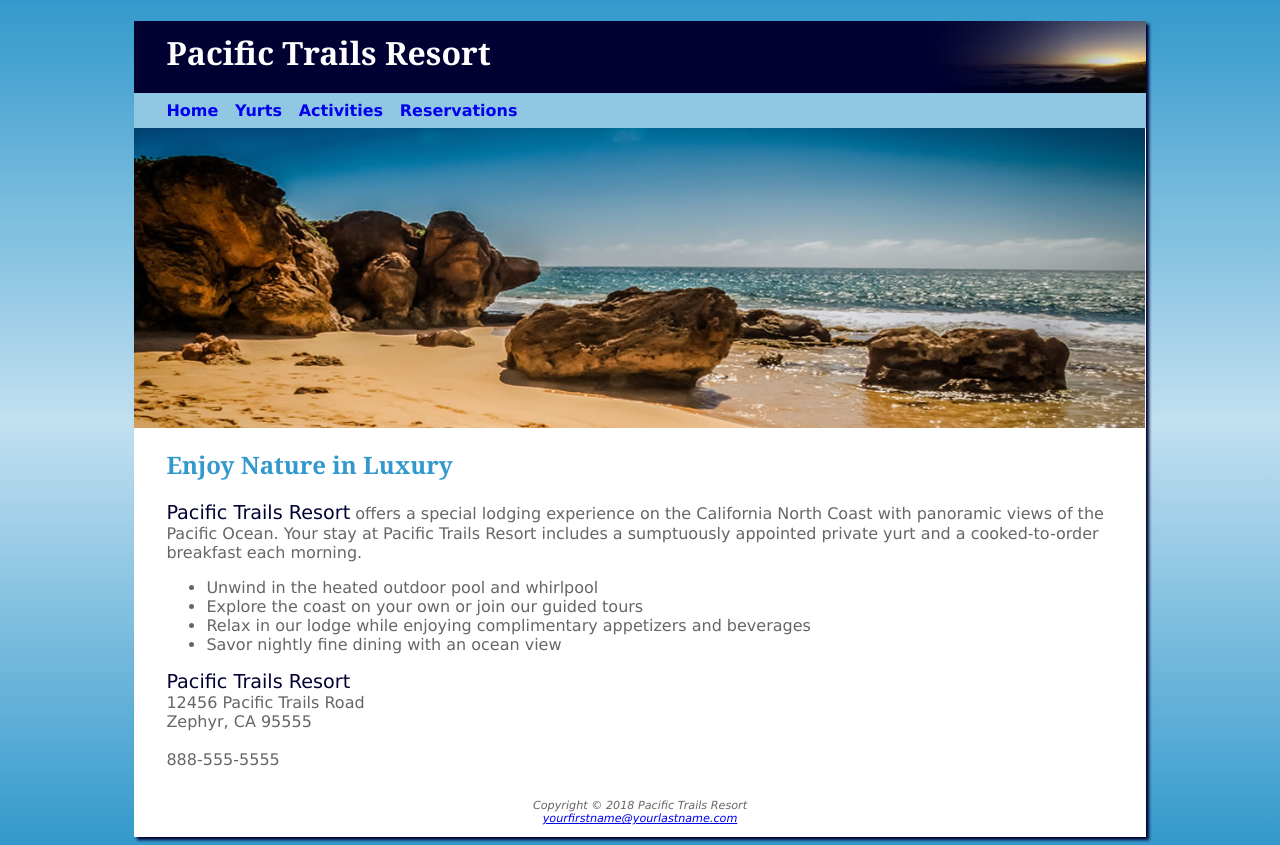
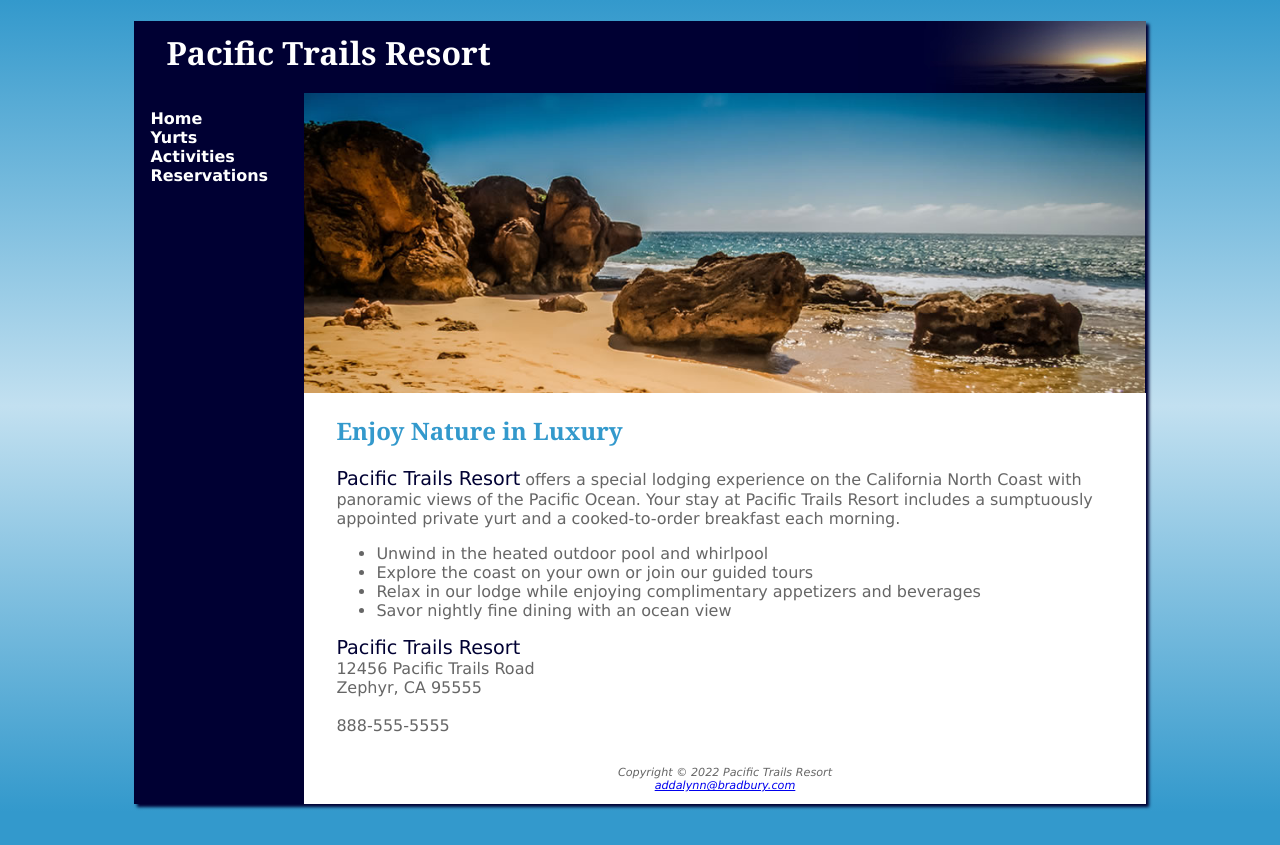
Before and after one commit to 44144-Sp22/ch6casestudy-addalynnbradbury, a plain HTML site: page index.html in a window 1280 px wide. After the commit the page ends 812 px from the top, so only its background shows below. Drawn offline with Linux system fonts and the light colour scheme.

Commit message:
Casestudy completed
Finished all pages.

```diff
--- a/index.html
+++ b/index.html
@@ -11,10 +11,12 @@
 <h1>Pacific Trails Resort</h1>
 </header>
 <nav>
-<a href="index.html">Home</a> &nbsp;
-<a href="yurts.html">Yurts</a> &nbsp;
-<a href="activities.html">Activities</a> &nbsp;
-<a href="reservations.html">Reservations</a>
+  <ul>
+<li><a href="index.html">Home</a></li>
+<li><a href="yurts.html">Yurts</a></li>
+<li><a href="activities.html">Activities</a></li>
+<li><a href="reservations.html">Reservations</a></li>
+</ul>
 </nav>
 <div id="homehero">
 </div>
@@ -36,8 +38,8 @@ Zephyr, CA 95555<br><br>
 </div>
 </main>
 <footer>
-Copyright &copy; 2018 Pacific Trails Resort<br>
-<a href="mailto:yourfirstname@yourlastname.com">yourfirstname@yourlastname.com</a>
+  Copyright &copy; 2022 Pacific Trails Resort<br>
+  <a href="mailto:addalynn@bradbury.com">addalynn@bradbury.com</a>
 </footer>
 </div>
 </body>
--- a/pacific.css
+++ b/pacific.css
@@ -16,9 +16,15 @@ h1 { line-height: 200%;
      height: 72px;
 	 margin-bottom: 0;
 }
-nav { font-weight: bold;
-      background-color: #90C7E3;
-	  padding: .5em .5em .5em 2em;
+nav {
+    font-weight: bold;
+    float: left;
+    width: 160px;
+    padding: 0;
+}
+nav ul{
+  list-style-type: none;
+  padding-left: 1em;
 }
 h2 { color: #3399CC;
      font-family: Georgia, serif;
@@ -30,35 +36,50 @@ dt { color: #000033;
 .resort { color: #000033;
           font-size: 1.2em;
 }
-footer { font-size: .70em;
-         font-style: italic;
-		 text-align: center;
-		 padding: 1em;
+footer {
+    font-size: .70em;
+    font-style: italic;
+		text-align: center;
+		padding: 1em;
+    background-color: #FFFFFF;
+    margin-left: 170px;
 }
-main { padding-left: 2em;
-      padding-right: 2em;
+main {background-color: #FFFFFF;
+    padding-left: 2em;
+    padding-right: 2em;
 	  display: block;
+    margin-left: 170px;
+    padding-top: 1px;
+    padding-bottom: 1px;
 }
 #homehero { height: 300px;
            background-image: url(coast.jpg);
 		   background-size: 100% 100%;
 		   background-repeat: no-repeat;
+       margin-left: 170px;
 }
 #yurthero { height: 300px;
            background-image: url(yurt.jpg);
 		   background-size: 100% 100%;
 		   background-repeat: no-repeat;
+       margin-left: 170px;
 }
 #trailhero { height: 300px;
            background-image: url(trail.jpg);
 		   background-size: 100% 100%;
 		   background-repeat: no-repeat;
+       margin-left: 170px;
 }
 nav a { text-decoration: none; }
-#wrapper { width: 80%;
-          margin-left: auto;
+nav a:link{color: #FFFFFF}
+nav a:visited{color: #C2E0F0;}
+nav a:hover{color: #CCCCCC;}
+
+#wrapper {
+      background-color: #000033;
+      width: 80%;
+      margin-left: auto;
 		  margin-right: auto;
-		  background-color: #FFFFFF;
 		  min-width: 700px;
 		  max-width: 1024px;
 		  box-shadow: 3px 3px 3px #000033;
```
Also changed, not shown: activities.html (+8 -6 lines), yurts.html (+8 -6 lines).
